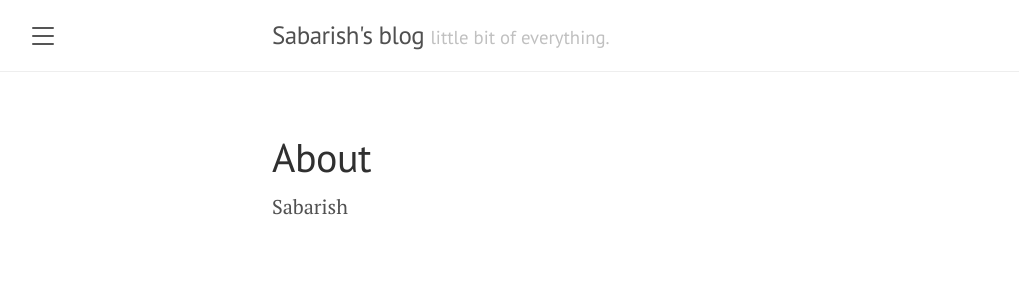
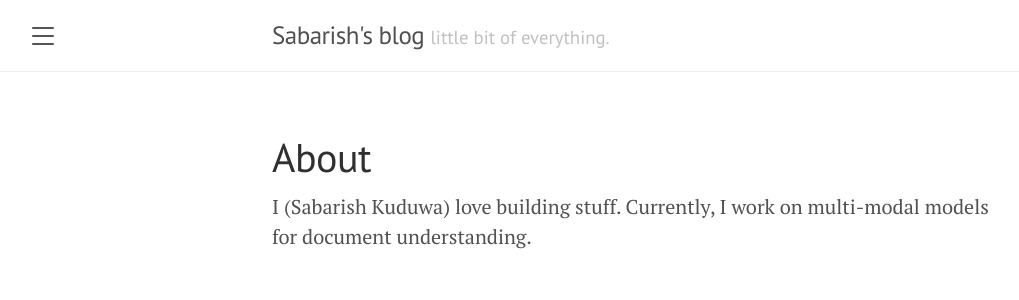
Before and after one commit to sks3i/sks3i.github.io, a Jekyll site: the page built from about.md, in a window 1280 px wide. Shown: the top 300 px of the page, without its empty margins (8-1027 px from the left). Built offline with Jekyll 4.4.1, drawn with Linux system fonts in a browser that asks for light colours.

Commit message:
add bit more information for about me

```diff
--- a/about.md
+++ b/about.md
@@ -3,4 +3,4 @@ layout: page
 title: About
 ---
 
-Sabarish
+I (Sabarish Kuduwa) love building stuff. Currently, I work on multi-modal models for document understanding.
```
